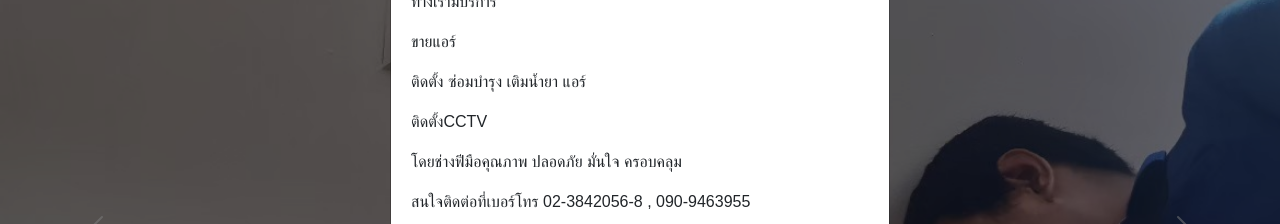
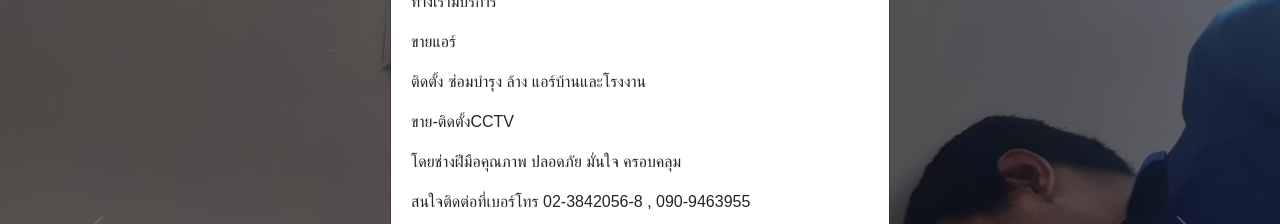
Before and after one commit to Fuji0075/STINTEREST.github.io, a plain HTML site: page index.html in a window 1280 px wide. Both pictures are taken after a click on the link "บริการ". Shown: the part 122-346 px from the top of the page. Drawn offline with nearby package versions, Linux system fonts and the light colour scheme; a web font is replaced by a local one.

Commit message:
Update index.html

```diff
--- a/index.html
+++ b/index.html
@@ -208,9 +208,9 @@
         <div class="modal-body">
           <p>ทางเรามีบริการ</p>
           <p>ขายแอร์</p>
-          <p>ติดตั้ง ซ่อมบำรุง เติมน้ำยา แอร์</p>
-          <P>ติดตั้งCCTV</p>
-          <p>โดยช่างฟีมือคุณภาพ ปลอดภัย มั่นใจ ครอบคลุม</p>
+          <p>ติดตั้ง ซ่อมบำรุง ล้าง แอร์บ้านและโรงงาน</p>
+          <P>ขาย-ติดตั้งCCTV</p>
+          <p>โดยช่างฝีมือคุณภาพ ปลอดภัย มั่นใจ ครอบคลุม</p>
           <p>สนใจติดต่อที่เบอร์โทร 02-3842056-8 , 090-9463955</p>
         </div>
         <div class="modal-footer">
```
